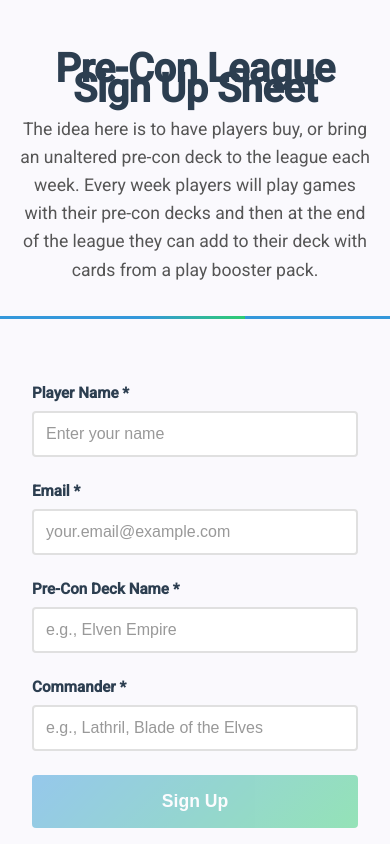
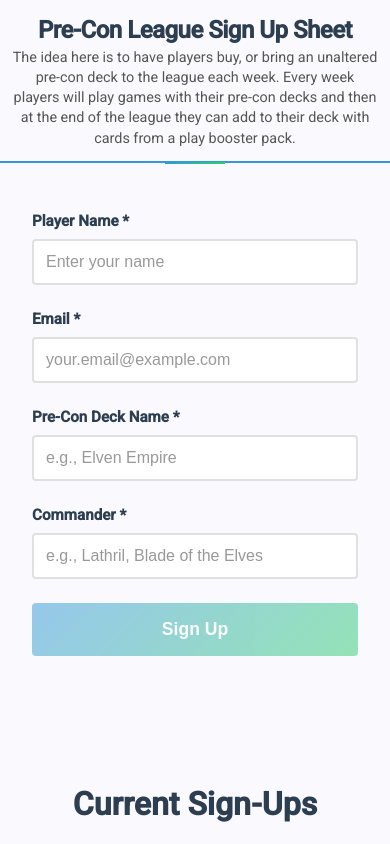
Before and after one commit to codingAlchemist/CommanderLeague, an Angular app: page /sign-up in a window 390 px wide. Shown: the top 844 px of the page. Built offline with nearby package versions, Linux system fonts and the light colour scheme; no server answers.

Commit message:
made the site mobile friendly

```diff
--- a/src/app/components/sign-up/sign-up.scss
+++ b/src/app/components/sign-up/sign-up.scss
@@ -1,7 +1,7 @@
 .header {
   text-align: center;
   margin-bottom: 2rem;
-  padding: 2rem 1rem;
+  padding: 1.5rem 1rem;
   border-bottom: 3px solid #3498db;
   position: relative;
 
@@ -20,7 +20,7 @@
     font-size: 2.5rem;
     font-weight: 700;
     color: #2c3e50;
-    margin-bottom: 1rem;
+    margin: 0.5rem 0 1rem 0;
     letter-spacing: -0.5px;
   }
 
@@ -30,6 +30,44 @@
     color: #555;
     max-width: 800px;
     margin: 0 auto;
+  }
+
+  // Mobile optimizations
+  @media (max-width: 768px) {
+    padding: 1rem 0.75rem;
+    margin-bottom: 1.5rem;
+
+    h1 {
+      font-size: 1.75rem;
+      margin: 0.5rem 0 0.75rem 0;
+    }
+
+    .description {
+      font-size: 0.95rem;
+      padding: 0 0.5rem;
+    }
+  }
+
+  @media (max-width: 480px) {
+    padding: 0.75rem 0.5rem;
+    margin-bottom: 1rem;
+    border-bottom: 2px solid #3498db;
+
+    h1 {
+      font-size: 1.5rem;
+      margin-bottom: 0.5rem;
+    }
+
+    .description {
+      font-size: 0.9rem;
+      line-height: 1.4;
+      padding: 0 0.25rem;
+    }
+
+    &::after {
+      width: 60px;
+      height: 2px;
+    }
   }
 }
 
```
